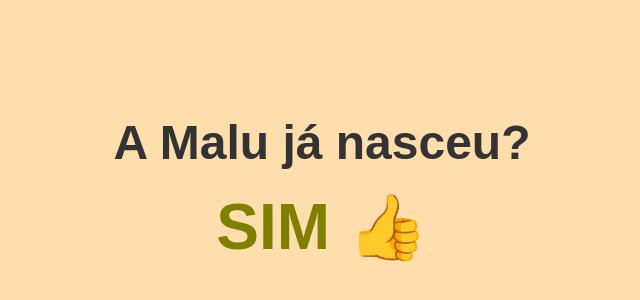
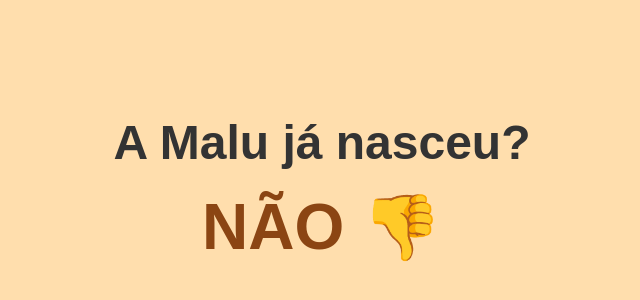
Before and after one commit to Mtsantos094/Malu-nasceu, a plain HTML site: page index.html in a window 1280 px wide. Shown: the part 226-526 px from the top of the page, without its empty margins (318-958 px from the left). Drawn offline with Linux system fonts and the light colour scheme.

Commit message:
Atualizar o index.html

```diff
--- a/index.html
+++ b/index.html
@@ -35,7 +35,7 @@
 
   <script>
     // Troque para true quando a Malu nascer
-    const maluNasceu = true;
+    const maluNasceu = false;
 
     const respostaEl = document.getElementById("resposta");
     if (maluNasceu) {true
```
